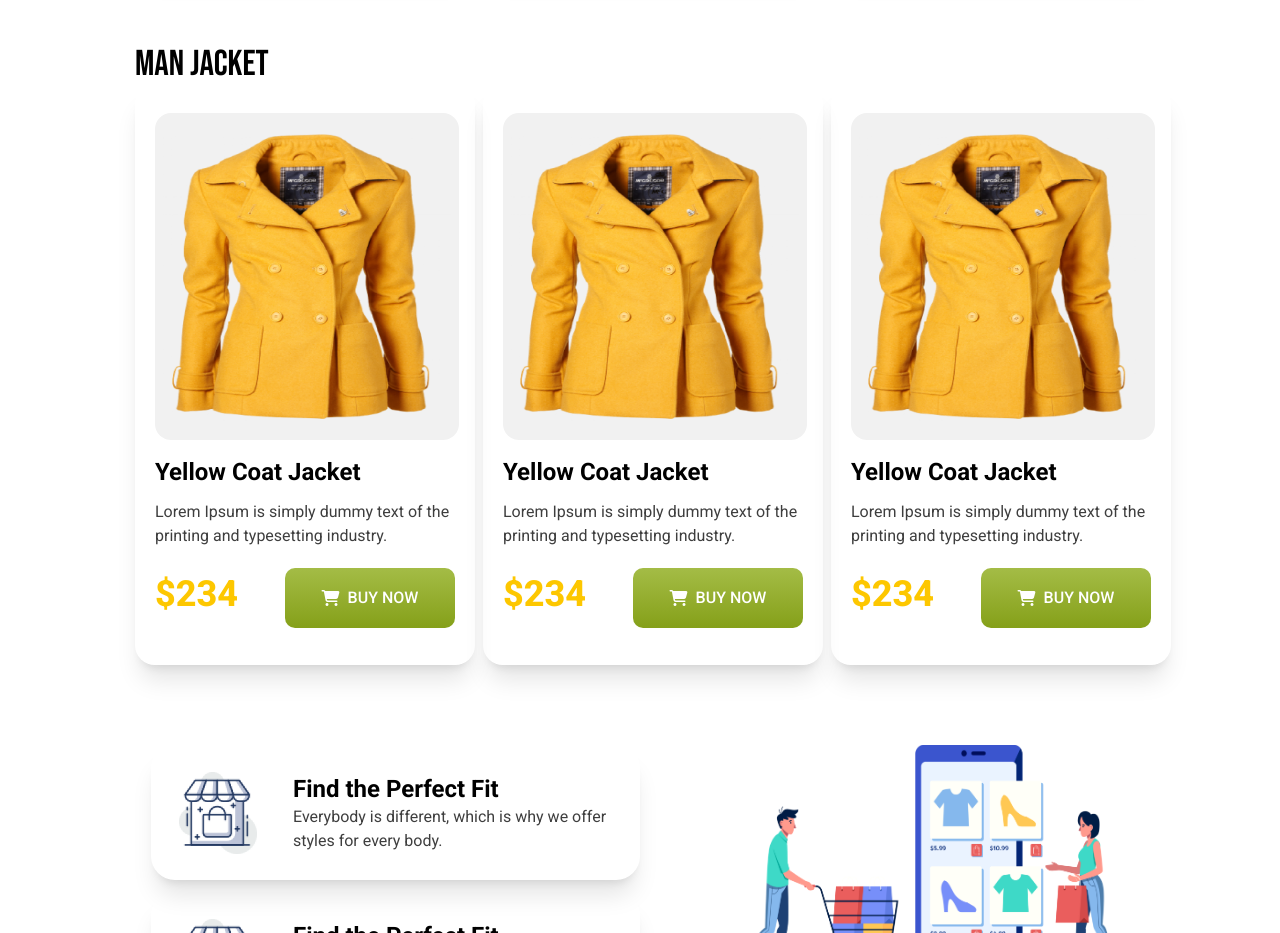
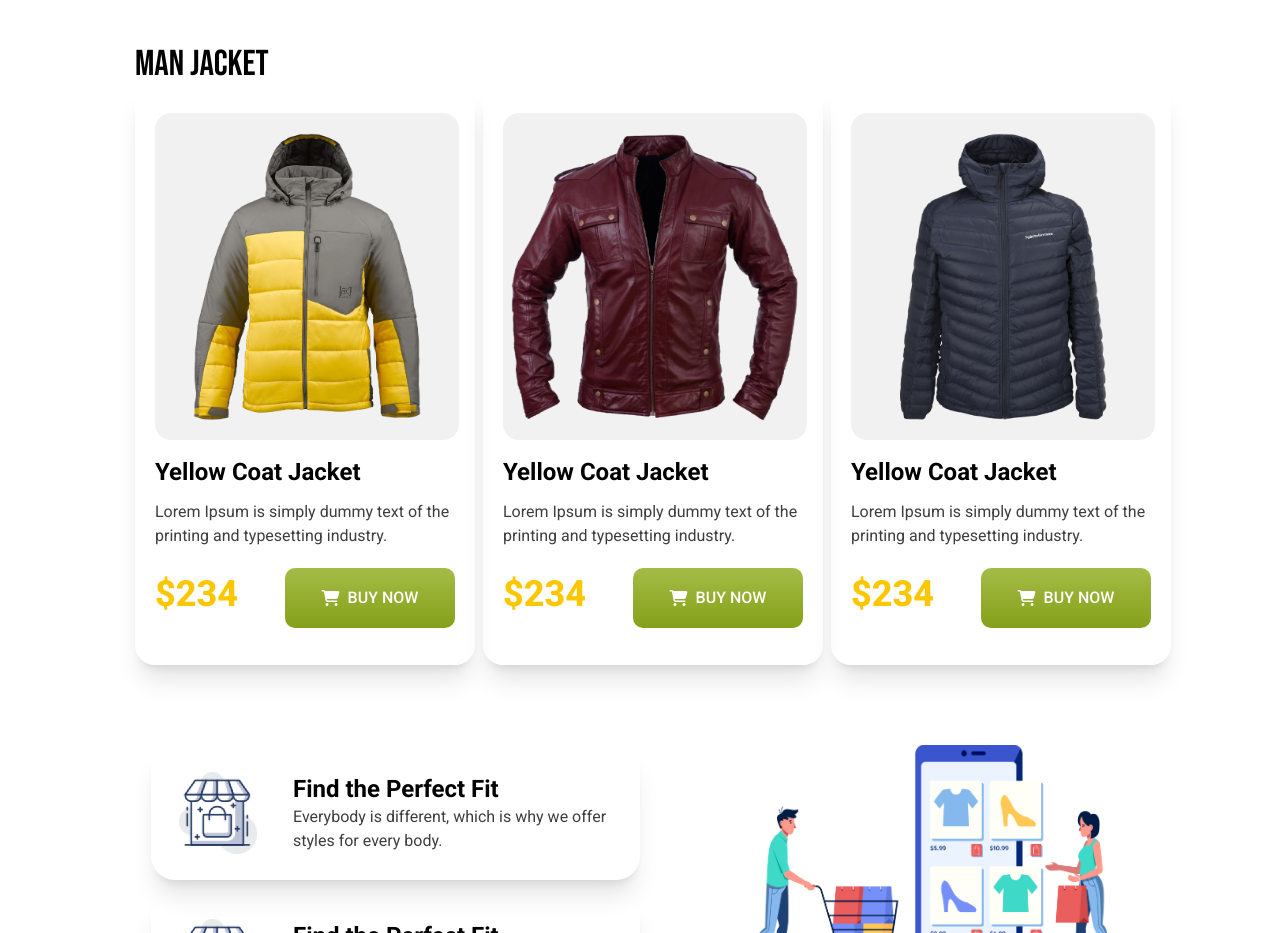
Before and after one commit to samiul-ahm/Gen-z-fashion, a plain HTML site: page index.html in a window 1280 px wide. Shown: the part 1340-2273 px from the top of the page. Drawn offline with nearby package versions, Linux system fonts and the light colour scheme.

Commit message:
changed pictures

```diff
--- a/index.html
+++ b/index.html
@@ -171,7 +171,7 @@
                 <div class="card w-[340px] h-[580px] shadow-xl rounded-[20px] mx-auto px-5 pt-3 md:mx-0">
                     <div
                         class="card-img w-[304px] h-[327px] rounded-2xl bg-[#f1f1f1] flex justify-center items-center mx-auto my-4">
-                        <img src="./images/jacket-1.png" alt="jacket_1" class="size-72 block">
+                        <img src="./images/jacket-4.png" alt="jacket_1" class="size-72 block">
                     </div>
                     <h3 class="card-title font-roboto text-2xl font-bold mb-3">Yellow Coat Jacket</h3>
                     <p class="card-para font-roboto text-base text-[#3E3E3E] mb-3">Lorem Ipsum is simply dummy text of
@@ -188,7 +188,7 @@
                 <div class="card w-[340px] h-[580px] shadow-xl rounded-[20px] mx-auto px-5 pt-3">
                     <div
                         class="card-img w-[304px] h-[327px] rounded-2xl bg-[#f1f1f1] flex justify-center items-center mx-auto my-4">
-                        <img src="./images/jacket-1.png" alt="jacket_1" class="size-72 block">
+                        <img src="./images/jacket-5.png" alt="jacket_1" class="size-72 block">
                     </div>
                     <h3 class="card-title font-roboto text-2xl font-bold mb-3">Yellow Coat Jacket</h3>
                     <p class="card-para font-roboto text-base text-[#3E3E3E] mb-3">Lorem Ipsum is simply dummy text of
@@ -205,7 +205,7 @@
                 <div class="card w-[340px] h-[580px] shadow-xl rounded-[20px] mx-auto px-5 pt-3">
                     <div
                         class="card-img w-[304px] h-[327px] rounded-2xl bg-[#f1f1f1] flex justify-center items-center mx-auto my-4">
-                        <img src="./images/jacket-1.png" alt="jacket_1" class="size-72 block">
+                        <img src="./images/jacket-6.png" alt="jacket_1" class="size-72 block">
                     </div>
                     <h3 class="card-title font-roboto text-2xl font-bold mb-3">Yellow Coat Jacket</h3>
                     <p class="card-para font-roboto text-base text-[#3E3E3E] mb-3">Lorem Ipsum is simply dummy text of
```
